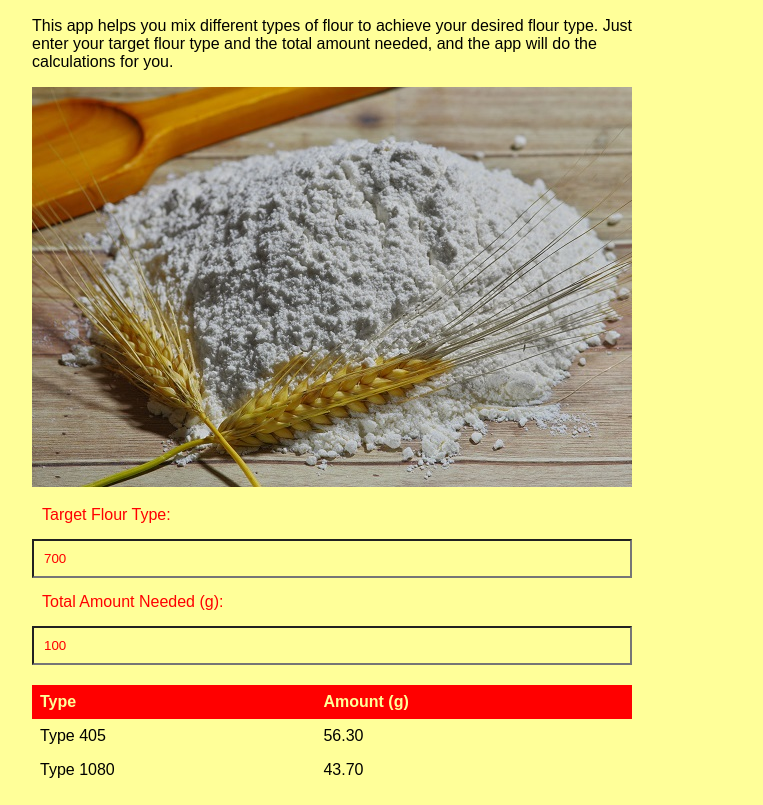
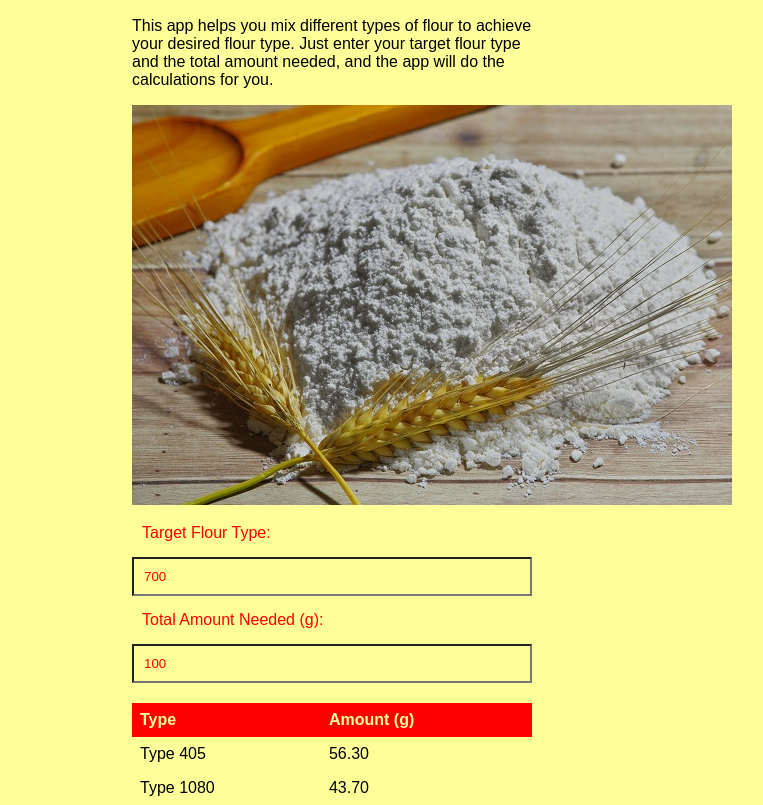
Before and after one commit to biofiction/FlourApp, a plain HTML site: page index.html in a window 1280 px wide. Shown: the part 61-866 px from the top of the page, without its empty margins (313-1076 px from the left). Drawn offline with nearby package versions, Linux system fonts and the light colour scheme.

Commit message:
- is now smoler

```diff
--- a/index.html
+++ b/index.html
@@ -14,11 +14,11 @@ body {
   background-color: #ffff99; /* Light yellow background */
 }
 .container {
-  max-width: 600px;
+  max-width: 400px; /* Reduced max-width for better mobile view */
   padding-left: 10px;
   margin: auto;
 }
-@media only screen and (max-width: 600px) {
+@media only screen and (max-width: 400px) {
   .container {
     max-width: 100%;
     height: 100vh;
```
